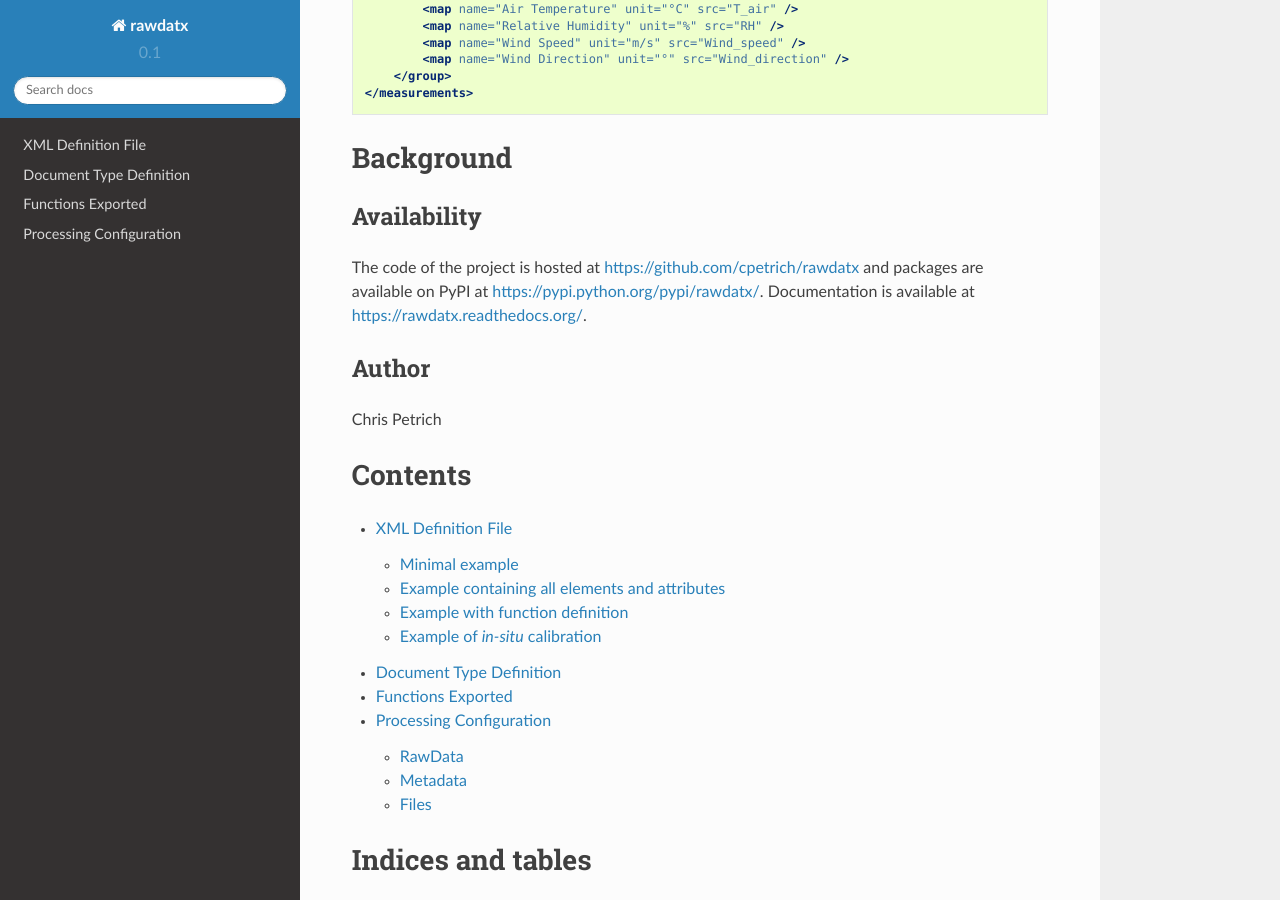
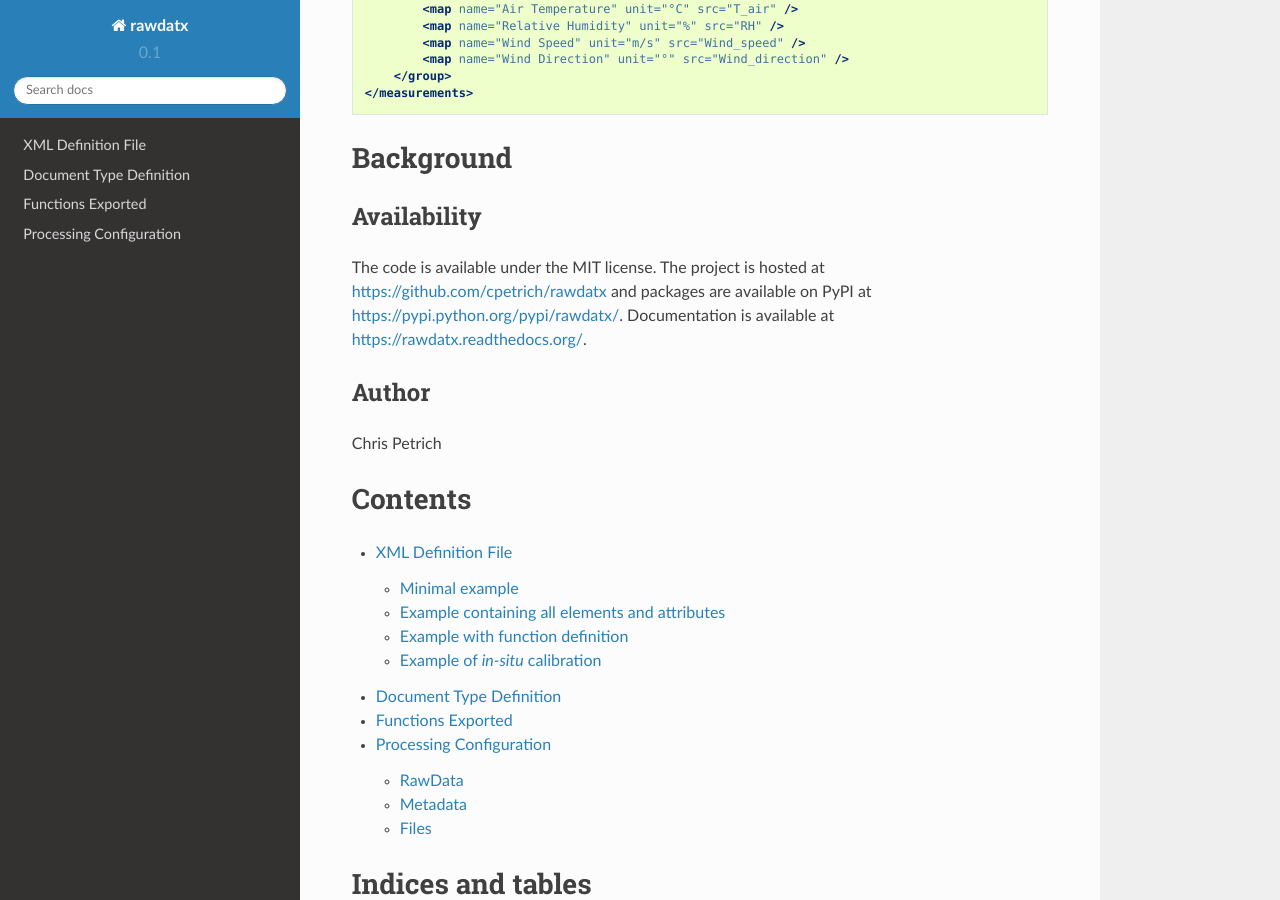
Before and after one commit to cpetrich/rawdatx, a Sphinx documentation site: the page built from docs/index.rst, in a window 1280 px wide and 900 px high, scrolled down 1598 px. Built offline with Sphinx 7.4.7 and the Read the Docs theme 2.0.0, drawn with Linux system fonts in a browser that asks for light colours.

Commit message:
mention license

```diff
--- a/docs/index.rst
+++ b/docs/index.rst
@@ -90,7 +90,8 @@ Background
 
 Availability
 ------------
-The code of the project is hosted at `<https://github.com/cpetrich/rawdatx>`_
+The code is available under the MIT license.
+The project is hosted at `<https://github.com/cpetrich/rawdatx>`_
 and packages are available on PyPI at `<https://pypi.python.org/pypi/rawdatx/>`_.
 Documentation is available at `<https://rawdatx.readthedocs.org/>`_.
 
```
